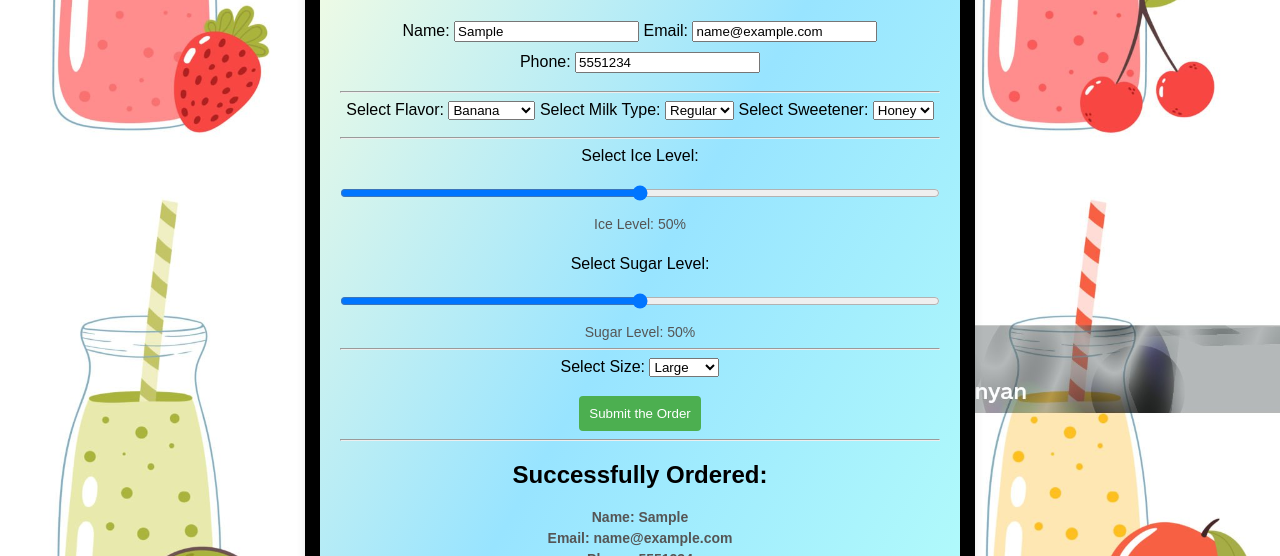
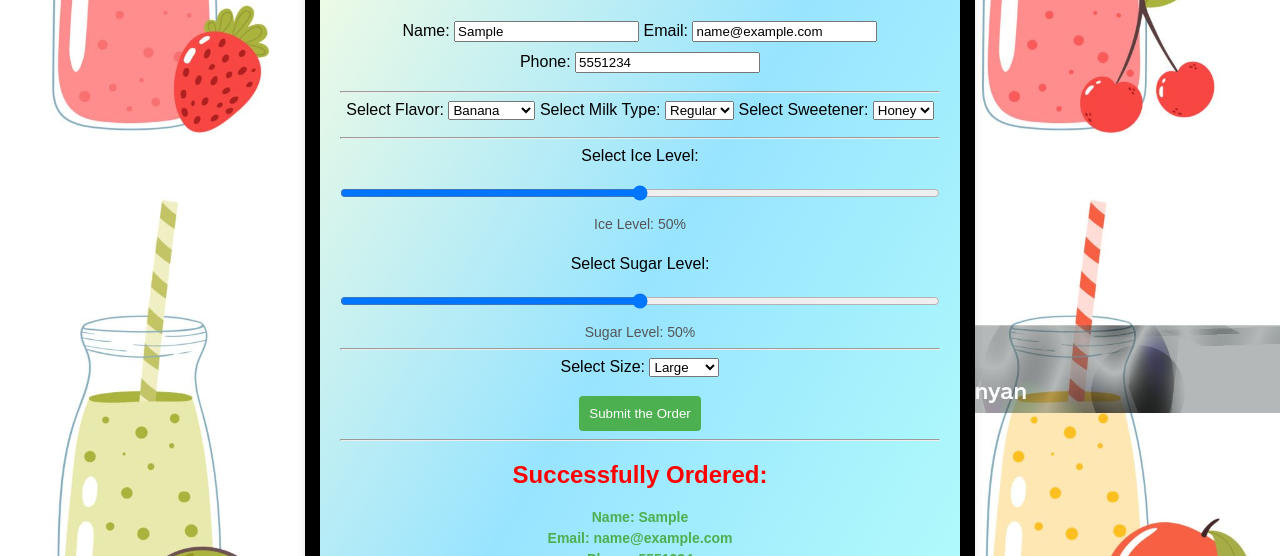
Before and after one commit to EsSuarez09/Assign3JavaScript, a plain HTML site: page index.html in a window 1280 px wide. Both pictures are taken after typing "Sample", "name@example.com", "5551234" into the empty fields and a click on the button "Submit the Order". Shown: the part 244-800 px from the top of the page. Drawn offline with Linux system fonts and the light colour scheme.

Commit message:
Update output color

```diff
--- a/styles.css
+++ b/styles.css
@@ -56,6 +56,7 @@ p {
 #output {
     margin-top: 20px;
     font-weight: bold;
+    color: red;
 }
 
 /* Style the form */
@@ -79,3 +80,9 @@ label, input {
     text-align: center;
     padding: 50px;
 }
+
+
+#output p {
+    margin: 5px 0;
+    color: #4caf50;
+}
```
